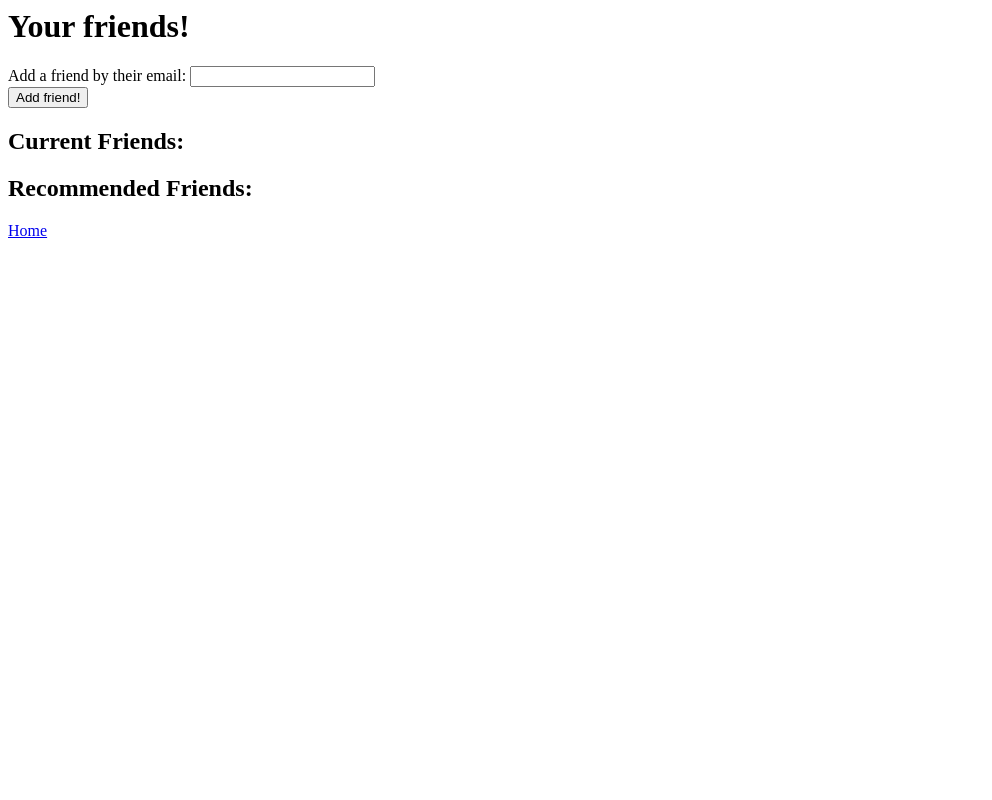
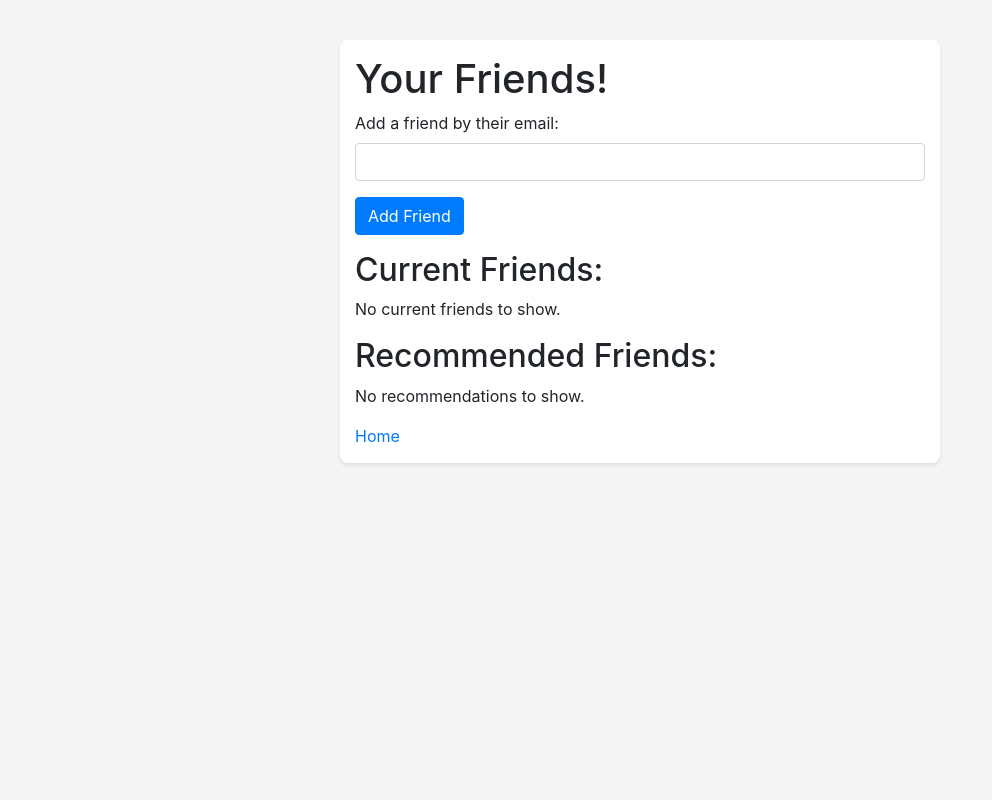
Before and after one commit to malpha-alt/CS411, a Flask app: template templates/friends.html in a window 1280 px wide. Shown: the whole page, without its empty margins (0-992 px from the left). Run offline with Flask 2, Linux system fonts and the light colour scheme; the template is opened without the code that fills it, so the values that code supplies are empty; some libraries are stand-ins or nearby versions.

Commit message:
ui changes to /friends

```diff
--- a/maps.py
+++ b/maps.py
@@ -25,5 +25,5 @@ def map(user_id):
   conn.close()
 
   #Builds the api call
-  mapCall = 'https://maps.googleapis.com/maps/api/js?key=' + os.getenv('GOOGLE_MAP_API') + '&callback=initMap' # type: ignore
+  mapCall = 'https://maps.googleapis.com/maps/api/js?key=' + os.getenv('GOOGLE_DEV_API') + '&callback=initMap' # type: ignore
   return render_template('googleMap.html', mapCall=mapCall, concertList=concert_list)
--- /dev/null
+++ b/static/friendsStyles.css
@@ -0,0 +1,36 @@
+body {
+    padding-top: 40px;
+    padding-bottom: 40px;
+    background-color: #f5f5f5;
+ }
+.container, .list-group-item {
+    background-color: #fff;
+    border-radius: 8px;
+}
+
+.container { max-width: 600px;
+    margin: auto; padding: 15px;
+    box-shadow: 0 2px 4px rgba(0,0,0,0.1);
+}
+
+.mb-3 {
+    margin-bottom: 10px;
+}
+
+.list-group-item:first-child {
+    border-top-right-radius: 0.25rem;
+    border-top-left-radius: 0.25rem;
+}
+
+.list-group-item:last-child {
+    border-bottom-right-radius: 0.25rem;
+    border-bottom-left-radius: 0.25rem;
+}
+
+a { color: #007bff;
+    text-decoration: none; }
+
+
+a:hover {
+    color: #0056b3;
+}
--- a/templates/friends.html
+++ b/templates/friends.html
@@ -1,40 +1,66 @@
+<!DOCTYPE html>
+<html lang="en">
 <head>
+    <meta charset="UTF-8">
+    <title>Add a Friend</title>
+    <link rel="stylesheet" href="https://cdnjs.cloudflare.com/ajax/libs/twitter-bootstrap/4.5.2/css/bootstrap.min.css">
+    <link rel="stylesheet" href="{{ url_for('static', filename='friendsStyles.css') }}">
+    <style>
+        body { padding-top: 40px; padding-bottom: 40px; background-color: #f5f5f5; }
+        .container, .list-group-item { background-color: #fff; border-radius: 8px; }
+        .container { max-width: 600px; margin: auto; padding: 15px; box-shadow: 0 2px 4px rgba(0,0,0,0.1); }
+        .mb-3 { margin-bottom: 10px; }
+        .list-group-item:first-child { border-top-right-radius: 0.25rem; border-top-left-radius: 0.25rem; }
+        .list-group-item:last-child { border-bottom-right-radius: 0.25rem; border-bottom-left-radius: 0.25rem; }
+        a { color: #007bff; text-decoration: none; }
+        a:hover { color: #0056b3; }
+    </style>
+</head>
+<body>
+    <div class="container">
         {% if msg %}
-  <h4>{{msg}}!</h4>
+        <div class="alert alert-success" role="alert">
+            {{msg}}
+        </div>
         {% endif %}
-  <title>Add a friend</title>
-</head>
-
-<body>
-  <div class="title">
-    <h1>Your friends!</h1>
+        <h1>Your Friends!</h1>
+        <form method="post" action="/friends" class="mb-3">
+            <div class="form-group">
+                <label for="email">Add a friend by their email:</label>
+                <input type="email" class="form-control" id="email" name="friends" required>
             </div>
-  <form method="post" action="/friends">
-    <label for="search">Add a friend by their email:</label>
-    <input type="email" name="friends" required='true' /><br />
-    <input type="submit" value="Add friend!" />
+            <button type="submit" class="btn btn-primary">Add Friend</button>
         </form>
 
         <h2>Current Friends:</h2>
         {% if friends %}
-  <ul>
-    {% for friends in friends %}
-    Name: {{friends[0]}}<br>
-    Email: {{friends[1]}}<br>
-    <br>
+        <ul class="list-group mb-3">
+            {% for friend in friends %}
+            <li class="list-group-item">
+                Name: {{friend[0]}}<br>
+                Email: {{friend[1]}}
+            </li>
             {% endfor %}
         </ul>
+        {% else %}
+        <p>No current friends to show.</p>
         {% endif %}
 
         <h2>Recommended Friends:</h2>
         {% if recs %}
-  <ul>
-    {% for recs in recs %}
-    Name: {{recs[0]}}<br>
-    Email: {{recs[1]}}<br>
-    <br>
+        <ul class="list-group">
+            {% for rec in recs %}
+            <li class="list-group-item">
+                Name: {{rec[0]}}<br>
+                Email: {{rec[1]}}
+            </li>
             {% endfor %}
         </ul>
+        {% else %}
+        <p>No recommendations to show.</p>
         {% endif %}
+
         <a href='/'>Home</a>
+    </div>
 </body>
+</html>
```
Lines whose indentation alone changed are shown as unchanged.
